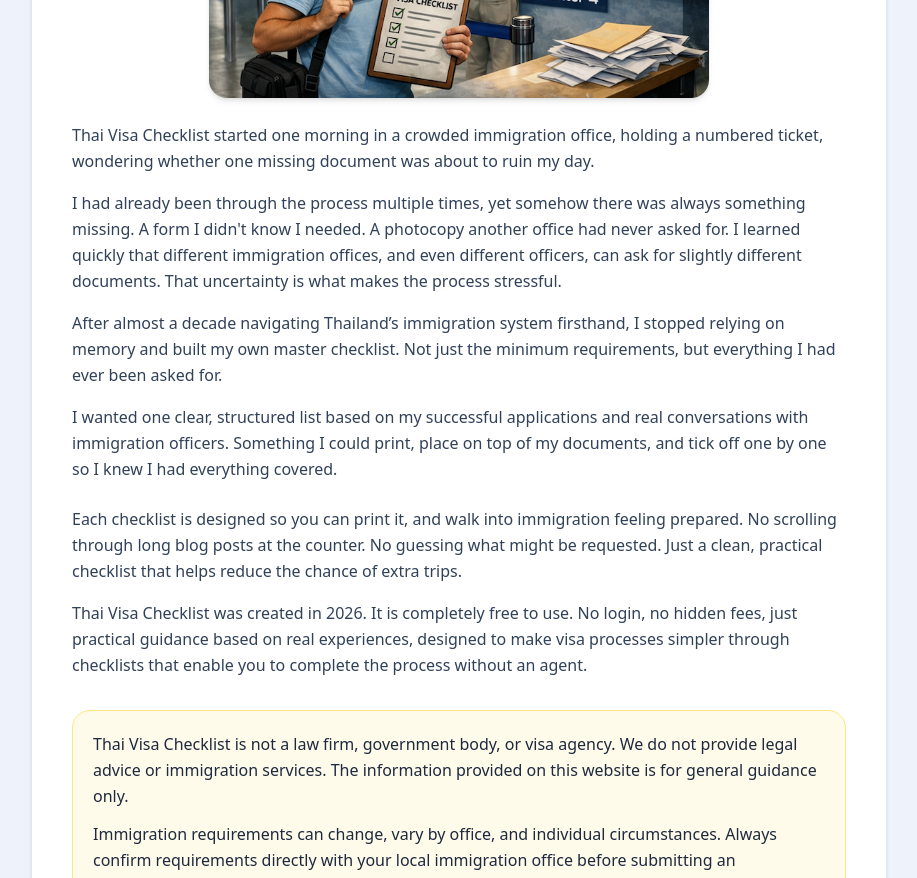
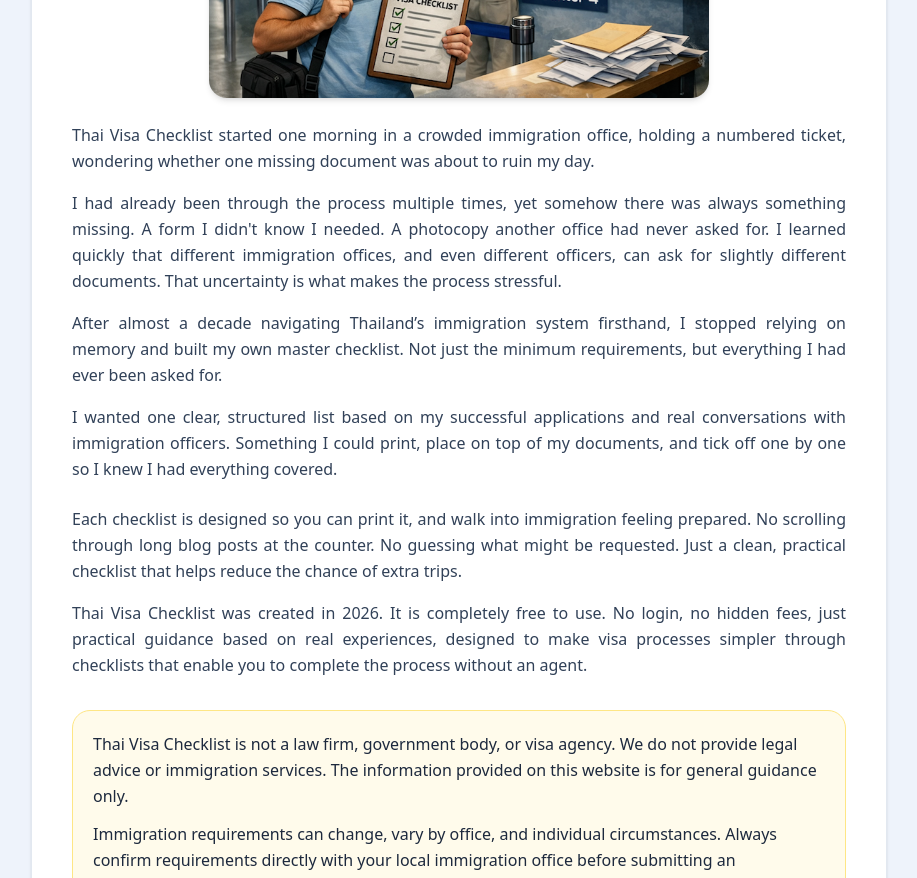
Before and after one commit to richardwskinner/thai-visa-checklist, a Next.js app: page /about in a window 1280 px wide. Shown: the part 480-1358 px from the top of the page, without its empty margins (181-1098 px from the left). Built offline with nearby package versions, Linux system fonts and the light colour scheme; no server answers.

Commit message:
about text justify

```diff
--- a/app/about/page.tsx
+++ b/app/about/page.tsx
@@ -29,27 +29,27 @@ export default function AboutPage() {
   />
 </div>
 
-          <p className="mt-6 text-slate-700 leading-relaxed">
+          <p className="mt-6 text-justify text-slate-700 leading-relaxed">
   Thai Visa Checklist started one morning in a crowded immigration office, holding a numbered ticket, wondering whether one missing document was about to ruin my day.
 </p>
 
-<p className="mt-4 text-slate-700 leading-relaxed">
+<p className="mt-4 text-justify text-slate-700 leading-relaxed">
   I had already been through the process multiple times, yet somehow there was always something missing. A form I didn&apos;t know I needed. A photocopy another office had never asked for. I learned quickly that different immigration offices, and even different officers, can ask for slightly different documents. That uncertainty is what makes the process stressful.
 </p>
 
-<p className="mt-4 text-slate-700 leading-relaxed">
+<p className="mt-4 text-justify text-slate-700 leading-relaxed">
   After almost a decade navigating Thailand’s immigration system firsthand, I stopped relying on memory and built my own master checklist. Not just the minimum requirements, but everything I had ever been asked for.
 </p>
 
-<p className="mt-4 text-slate-700 leading-relaxed">
+<p className="mt-4 text-justify text-slate-700 leading-relaxed">
 I wanted one clear, structured list based on my successful applications and real conversations with immigration officers. Something I could print, place on top of my documents, and tick off one by one so I knew I had everything covered.
 </p>
 
-<p className="mt-6 text-slate-700 leading-relaxed">
+<p className="mt-6 text-justify text-slate-700 leading-relaxed">
   Each checklist is designed so you can print it, and walk into immigration feeling prepared. No scrolling through long blog posts at the counter. No guessing what might be requested. Just a clean, practical checklist that helps reduce the chance of extra trips.
 </p>
 
-<p className="mt-4 text-slate-700 leading-relaxed">
+<p className="mt-4 text-justify text-slate-700 leading-relaxed">
   Thai Visa Checklist was created in 2026. It is completely free to use. No login, no hidden fees, just practical guidance based on real experiences, designed to make visa processes simpler through checklists that enable you to complete the process without an agent.
 </p>
 
--- a/app/tdac/page.tsx
+++ b/app/tdac/page.tsx
@@ -65,9 +65,9 @@ export default function TDACPage() {
         type="application/ld+json"
         dangerouslySetInnerHTML={{ __html: JSON.stringify(faqSchema) }}
       />
-      <div className="mx-auto w-full max-w-5xl px-5">
+      <div className="mx-auto w-full max-w-5xl overflow-hidden px-4 sm:px-5">
         {/* Top actions */}
-        <div className="flex items-center gap-2 pt-8 md:justify-between md:gap-3">
+        <div className="flex items-center gap-2 pt-6 sm:pt-8 md:justify-between md:gap-3">
           <div className="flex-1 md:flex-none">
             <GuideBackButton fallbackHref="/" fallbackLabel="Back to Home" />
           </div>
@@ -79,7 +79,7 @@ export default function TDACPage() {
         </div>
 
         {/* Main content */}
-        <Card className="mt-6 rounded-3xl border-0 bg-white shadow-sm">
+        <Card className="mt-4 rounded-3xl border-0 bg-white shadow-sm sm:mt-6">
           <CardContent className="p-10">
             <div className="flex flex-col gap-4 md:flex-row md:items-center md:justify-between">
               <div className="flex items-center gap-3">
--- a/app/thailand-time/ThailandTimeClient.tsx
+++ b/app/thailand-time/ThailandTimeClient.tsx
@@ -59,15 +59,6 @@ const CITY_TIMEZONES = [
   { label: "Vienna", zone: "Europe/Vienna" },
   { label: "Warsaw", zone: "Europe/Warsaw" },
   { label: "Zurich", zone: "Europe/Zurich" },
-] as const;
-
-const WORLD_COMPARISON_CITIES = [
-  { label: "Bangkok", zone: "Asia/Bangkok" },
-  { label: "London", zone: "Europe/London" },
-  { label: "Dubai", zone: "Asia/Dubai" },
-  { label: "Tokyo", zone: "Asia/Tokyo" },
-  { label: "New York", zone: "America/New_York" },
-  { label: "Sydney", zone: "Australia/Sydney" },
 ] as const;
 
 const DEFAULT_SOURCE = { label: "London", zone: "Europe/London" } as const;
@@ -220,17 +211,6 @@ function getTimeZoneOffsetMs(timestamp: number, timeZone: string) {
   );
 
   return asUtc - timestamp;
-}
-
-function formatUtcOffset(timestamp: number, zone: string) {
-  const totalMinutes = Math.round(getTimeZoneOffsetMs(timestamp, zone) / 60000);
-  const sign = totalMinutes >= 0 ? "+" : "-";
-  const abs = Math.abs(totalMinutes);
-  const hours = Math.floor(abs / 60);
-  const minutes = abs % 60;
-  return minutes === 0
-    ? `UTC${sign}${hours}`
-    : `UTC${sign}${hours}:${String(minutes).padStart(2, "0")}`;
 }
 
 function zonedDateTimeToUtcMs(
@@ -461,19 +441,6 @@ export default function ThailandTimeClient({ compact = false }: { compact?: bool
       {!compact && (
         <>
           <div className="rounded-2xl border border-slate-200 bg-white p-5 sm:p-6">
-            <h2 className="text-xl font-extrabold text-slate-900">World Time Comparison</h2>
-            <div className="mt-3 grid gap-3 sm:grid-cols-2 lg:grid-cols-3">
-              {WORLD_COMPARISON_CITIES.map((city) => (
-                <div key={city.label} className="rounded-xl border border-slate-200 bg-slate-50 p-3">
-                  <div className="text-sm font-semibold text-slate-800">{city.label}</div>
-                  <div className="mt-0.5 text-xs font-medium text-slate-500">{formatUtcOffset(now, city.zone)}</div>
-                  <div className="mt-1 text-xl font-extrabold text-slate-900">{formatTimeForZone(now, city.zone)}</div>
-                </div>
-              ))}
-            </div>
-          </div>
-
-          <div className="rounded-2xl border border-slate-200 bg-white p-5 sm:p-6">
             <h2 className="text-xl font-extrabold text-slate-900">Related Tools</h2>
             <div className="mt-3 grid gap-3 md:grid-cols-2 xl:grid-cols-4">
               <Link
```
